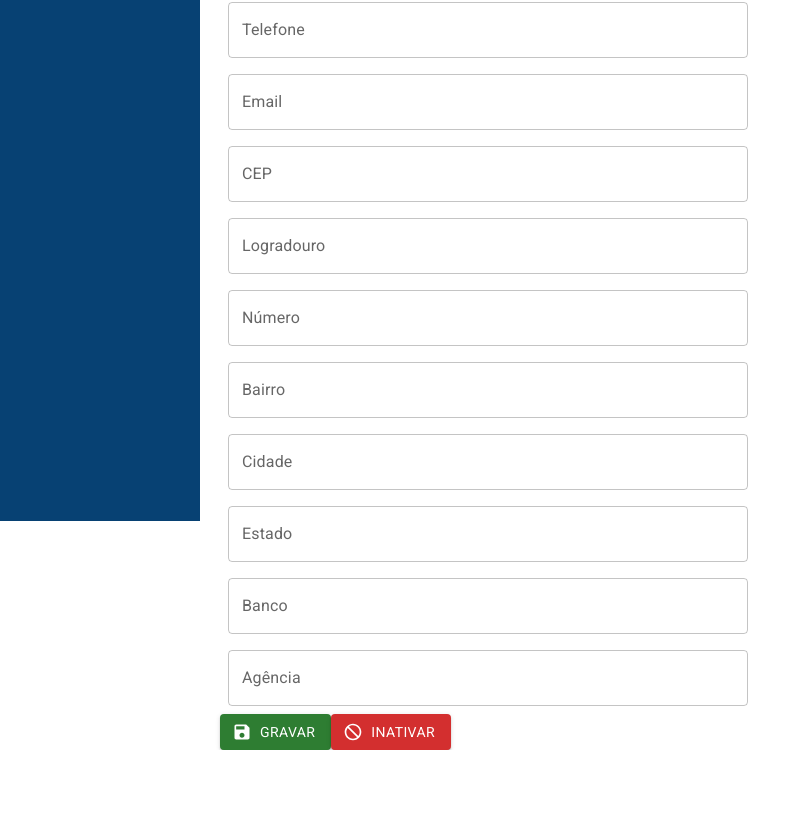
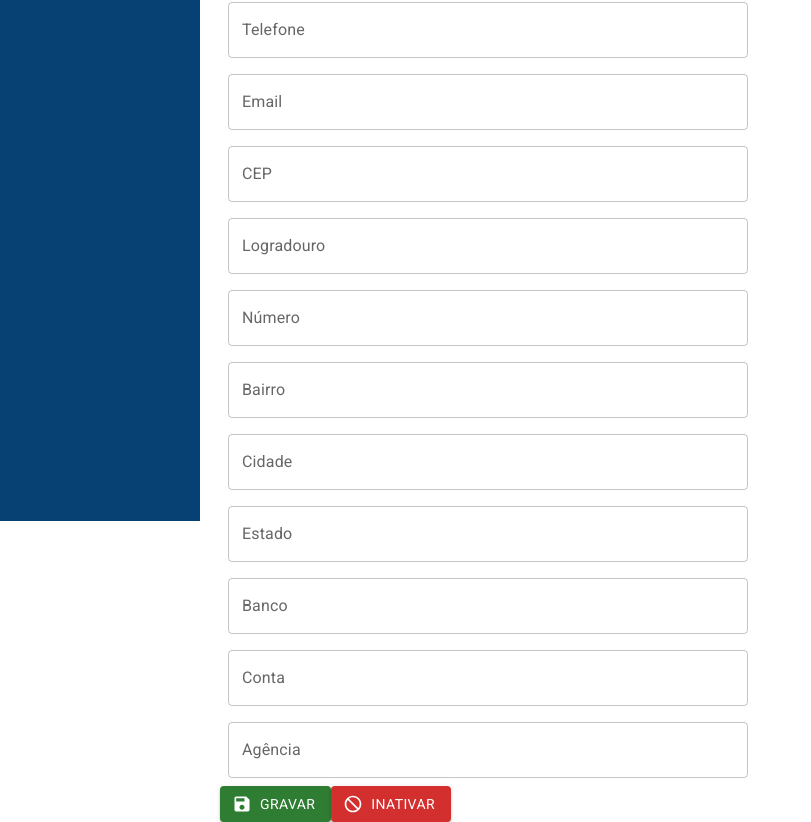
Before and after one commit to HenriqueOPeixoto/app-kodyak, a React (Vite) app in the folder frontend-kodyak/: page /cadastros/novo_representante in a window 1280 px wide. Shown: the part 279-1101 px from the top of the page, without its empty margins (0-811 px from the left). Before the commit the page ends 1029 px from the top, so only its background shows below. Built offline with nearby package versions, Linux system fonts and the light colour scheme; no server answers.

Commit message:
Inserir campo de texto para conta bancaria

```diff
--- a/frontend-kodyak/src/components/Cadastros/Representantes.tsx
+++ b/frontend-kodyak/src/components/Cadastros/Representantes.tsx
@@ -334,6 +334,13 @@ export default function Representantes() {
           onChange={event => setBanco(event.target.value)}
         />
         <TextField
+          id="txtConta"
+          label="Conta"
+          value={conta}
+          defaultValue=""
+          onChange={event => setConta(event.target.value)}
+        />
+        <TextField
           id="txtAgencia"
           label="Agência"
           value={agencia}
```
